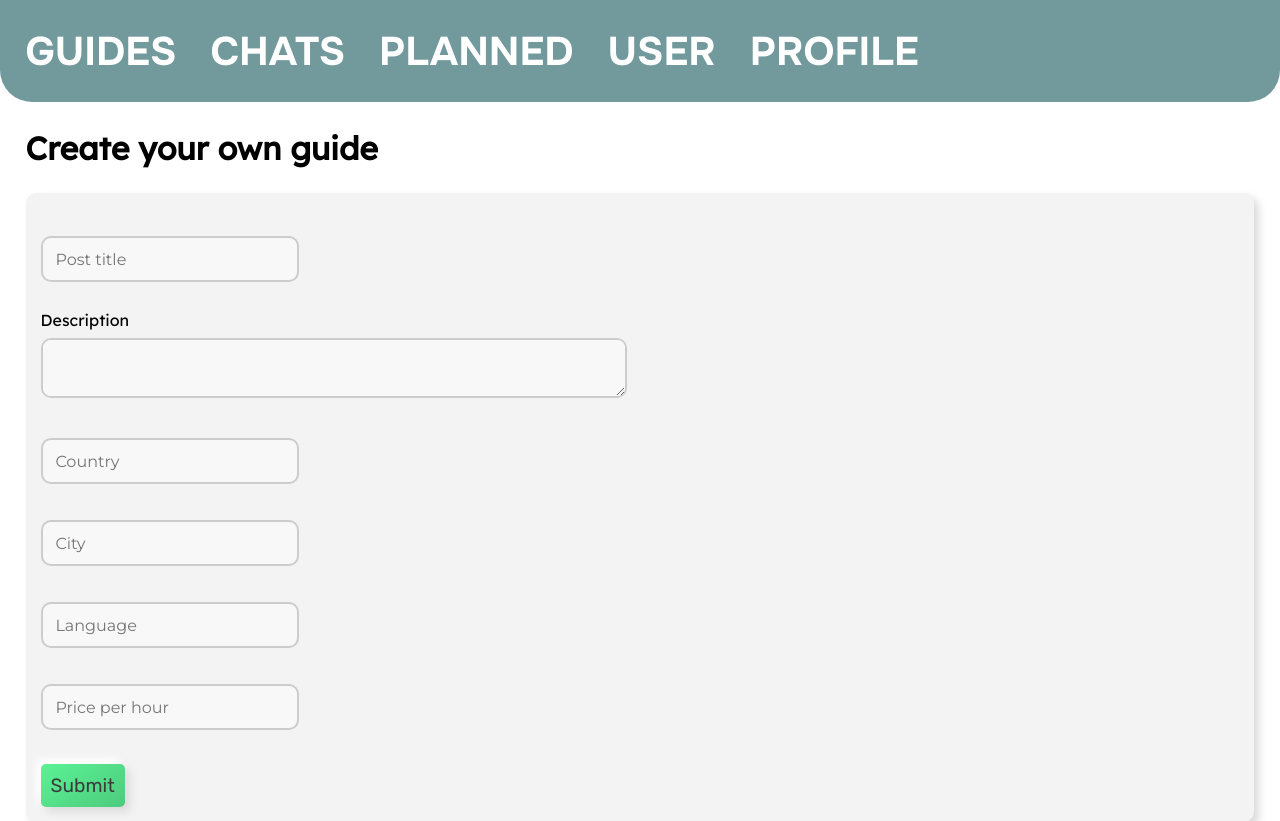
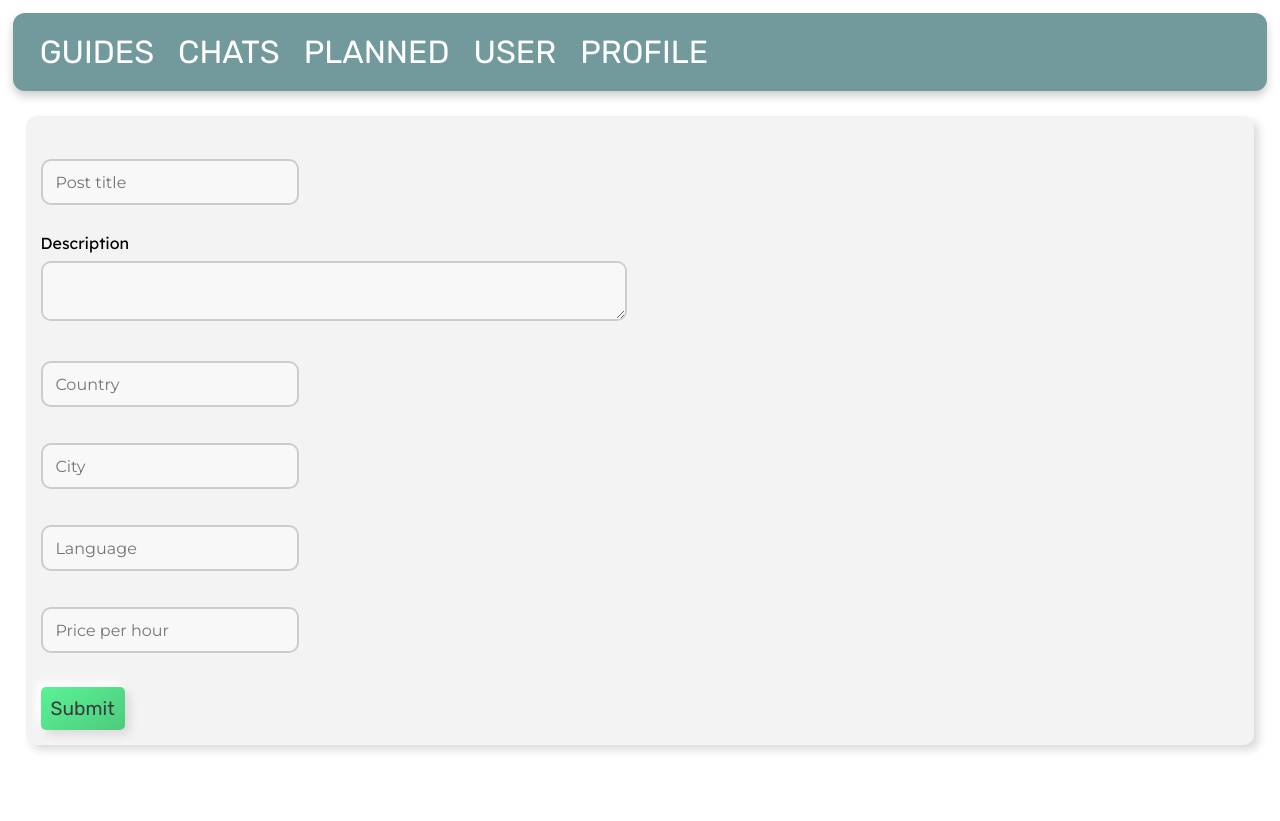
Before and after one commit to olindkri/SE-G3, a Flask app: page /create/ in a window 1280 px wide. Shown: the top 821 px of the page. After the commit the page ends 749 px from the top, so only its background shows below. Run offline with Flask 3, Linux system fonts and the light colour scheme.

Commit message:
Fixed some more design aspects (CSS).

```diff
--- a/templates/base.html
+++ b/templates/base.html
@@ -5,6 +5,7 @@
     <title>{% block title %} {% endblock %}- Guide</title>
     <style>
         @import url('https://fonts.googleapis.com/css2?family=Lexend&family=Montserrat&family=Onest:wght@700&family=Rubik&display=swap');
+        @import url('https://fonts.googleapis.com/css2?family=Poppins:wght@300;400;500;600;700&display=swap');
 
         .post {
             padding: 15px;
@@ -20,11 +21,6 @@
             padding-bottom: 7rem;
         }
 
-        nav {
-            background-color: #729a9d;
-            padding: 2vw;
-            border-radius: 0 0 2rem 2rem;
-        }
 
         nav a {
             color: #ffffff;
@@ -227,16 +223,60 @@
             bottom: 0;
         }
 
+        .nav-links {
+            display: flex;
+            align-items: center;
+            margin: 1vw;
+            background-color: #729a9d;
+            padding: 20px 15px;
+            border-radius: 12px;
+            box-shadow: 0 5px 10px rgba(0, 0, 0, 0.2);
+        }
+
+        .nav-links li {
+            list-style: none;
+            margin: 0 12px;
+        }
+
+        .nav-links li a {
+            position: relative;
+            color: #ffffff;
+            font-size: 2rem;
+            font-weight: 500;
+            padding: 6px 0;
+            text-decoration: none;
+        }
+
+        .nav-links li a:before {
+            content: '';
+            position: absolute;
+            bottom: 0;
+            left: 0;
+            height: 3px;
+            width: 0;
+            background: #ffffff;
+            border-radius: 12px;
+            transition: all 0.4s ease;
+        }
+
+        .nav-links li a:hover:before {
+            width: 100%;
+        }
+
+        .nav-links li.center a:before {
+            left: 50%;
+            transform: translateX(-50%);
+        }
     </style>
 </head>
 <body>
-<nav>
-    <a href="{{ url_for('index') }}">GUIDES</a>
-    <a href="{{ url_for('chat') }}">CHATS</a>
-    <a href="{{ url_for('planned') }}">PLANNED</a>
-    <a href="{{ url_for('user') }}">USER</a>
-    <a href="{{ url_for('profile') }}">PROFILE</a>
-</nav>
+<ul class="nav-links">
+    <li class="center"><a href="{{ url_for('index') }}">GUIDES</a></li>
+    <li class="center"><a href="{{ url_for('chat') }}">CHATS</a></li>
+    <li class="center"><a href="{{ url_for('planned') }}">PLANNED</a></li>
+    <li class="center"><a href="{{ url_for('user') }}">USER</a></li>
+    <li class="center"><a href="{{ url_for('profile') }}">PROFILE</a></li>
+</ul>
 <div class="content">
     {% for message in get_flashed_messages() %}
         <div class="alert">{{ message }}</div>
--- a/templates/chat.html
+++ b/templates/chat.html
@@ -1,7 +1,6 @@
 {% extends 'base.html' %}
 
 {% block content %}
-    <h1 id="title">{% block title %} Chats {% endblock %}</h1>
     {% for chat in chat %}
         <div class='post'>
             <h2>{{ chat['firstname'] }} {{ chat['lastname'] }}</h2>
--- a/templates/create.html
+++ b/templates/create.html
@@ -1,7 +1,6 @@
 {% extends 'base.html' %}
 
 {% block content %}
-    <h1 id="title">{% block title %} Create your own guide {% endblock %}</h1>
     <div class="post">
         <form method="post">
             <label for="title">
--- a/templates/edit.html
+++ b/templates/edit.html
@@ -1,7 +1,6 @@
 {% extends 'base.html' %}
 
 {% block content %}
-    <h1 id="title">{% block title %} Edit "{{ post['title'] }}" {% endblock %}</h1>
     <div class="post">
         <form method="post">
             <label for="title">
--- a/templates/index.html
+++ b/templates/index.html
@@ -1,7 +1,6 @@
 {% extends 'base.html' %}
 
 {% block content %}
-    <h1 id="title">{% block title %} All guides {% endblock %}</h1>
     {% for post in posts %}
         <div class='post'>
             <h3>
--- a/templates/my-guides.html
+++ b/templates/my-guides.html
@@ -1,7 +1,6 @@
 {% extends 'base.html' %}
 
 {% block content %}
-    <h1 id="title">{% block title %} My guides {% endblock %}</h1>
     {% for post in posts %}
         <div class='post'>
             <p id="date">{{ post['created'] }}</p>
@@ -9,6 +8,7 @@
             <div id="textsec">
                 <p>{{ post['content'] }}</p>
             </div>
+            <a href="{{ url_for('edit', id=post['id']) }}">Edit</a>
         </div>
     {% endfor %}
 {% endblock %}
--- a/templates/planned-guides.html
+++ b/templates/planned-guides.html
@@ -1,7 +1,6 @@
 {% extends 'base.html' %}
 
 {% block content %}
-    <h1 id="title">{% block title %} Planned guides {% endblock %}</h1>
     {% for post in posts %}
         <div class='post'>
             <h3 id="date">{{ post['from_date'] }} - {{ post['to_date'] }}</h3>
--- a/templates/profile.html
+++ b/templates/profile.html
@@ -1,7 +1,6 @@
 {% extends 'base.html' %}
 
 {% block content %}
-    <h1 id="title">{% block title %} Profile {% endblock %}</h1>
     <div class='post'>
         {# This is how you would add an Image. <img src= "{{url_for('static', filename='/image/edit.png')}}" > #}
         <h1>{{ user['firstname'] }} {{ user['lastname'] }}</h1>
@@ -30,6 +29,7 @@
                 <p>{{ guide['content'] }}</p>
             </div>
             <h3>{{ guide['city'] }}, {{ guide['country'] }}</h3>
+            <a href="{{ url_for('view', id=guide['guide']) }}">View</a>
         </div>
     {% endfor %}
 {% endblock %}
--- a/templates/user.html
+++ b/templates/user.html
@@ -4,8 +4,8 @@
     <h1 id="title">{% block title %} Choose a user {% endblock %}</h1>
     <div class="post">
         <form method="post" action="/user/">
-            <button id="button" type="submit" value="1" name="user1">User 1</button>
-            <button id="button" type="submit" value="2" name="user2">User 2</button>
+            <button id="button" type="submit" value="1" name="user1">User 1 (Oliver)</button>
+            <button id="button" type="submit" value="2" name="user2">User 2 (Nontagan)</button>
         </form>
     </div>
 {% endblock %}
```
